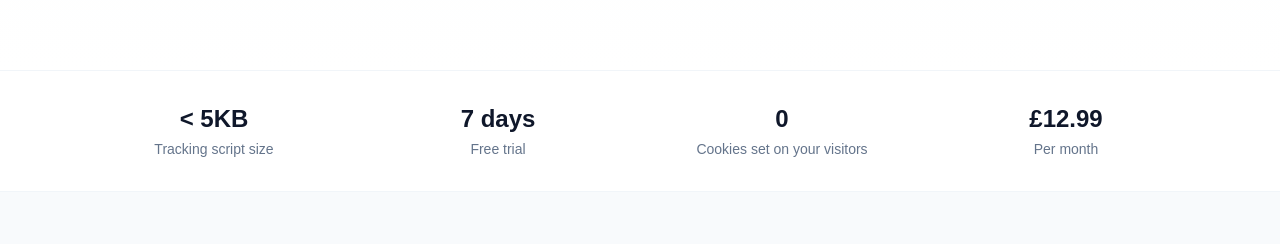
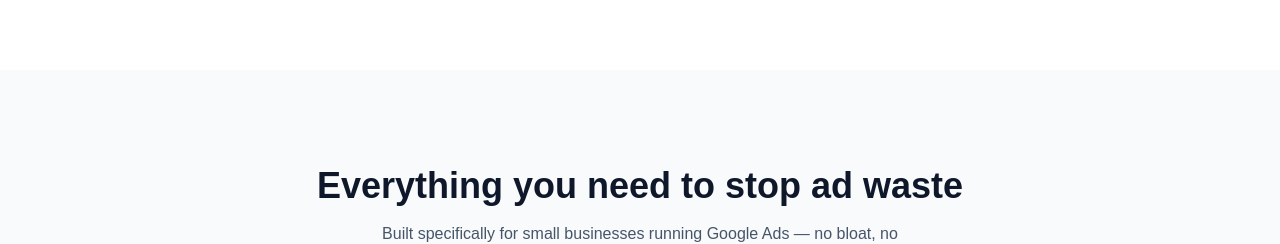
Before and after one commit to MehradHaftsavar/adleak-shield, a Next.js app: page / in a window 1280 px wide. Shown: the part 655-899 px from the top of the page. Built offline with nearby package versions, Linux system fonts and the light colour scheme; no server answers.

Commit message:
Main url changes v2

```diff
--- a/src/app/page.tsx
+++ b/src/app/page.tsx
@@ -142,29 +142,6 @@ function Hero() {
   );
 }
 
-// =============================================================================
-// STATS BAR
-// =============================================================================
-function StatsBar() {
-  const stats = [
-    { value: '< 5KB', label: 'Tracking script size' },
-    { value: '7 days', label: 'Free trial' },
-    { value: '0',     label: 'Cookies set on your visitors' },
-    { value: '£12.99', label: 'Per month' },
-  ];
-  return (
-    <section className="border-y border-slate-100 bg-white py-8">
-      <div className="max-w-6xl mx-auto px-6 grid grid-cols-2 md:grid-cols-4 gap-8">
-        {stats.map(s => (
-          <div key={s.label} className="text-center">
-            <p className="text-2xl font-bold text-slate-900">{s.value}</p>
-            <p className="text-sm text-slate-500 mt-1">{s.label}</p>
-          </div>
-        ))}
-      </div>
-    </section>
-  );
-}
 
 // =============================================================================
 // FEATURES
@@ -471,7 +448,6 @@ export default function HomePage() {
       <Navbar />
       <main>
         <Hero />
-        <StatsBar />
         <Features />
         <Pricing />
         <Contact />
```
